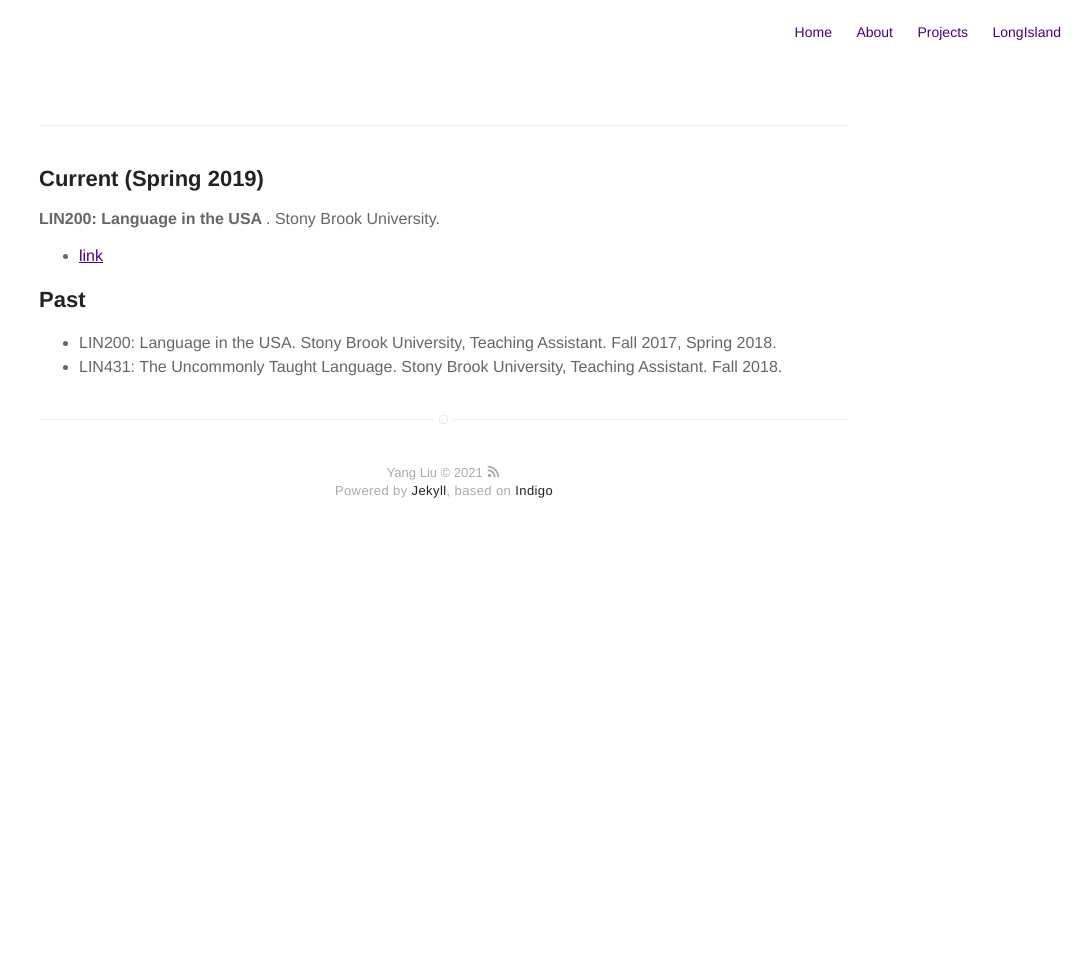
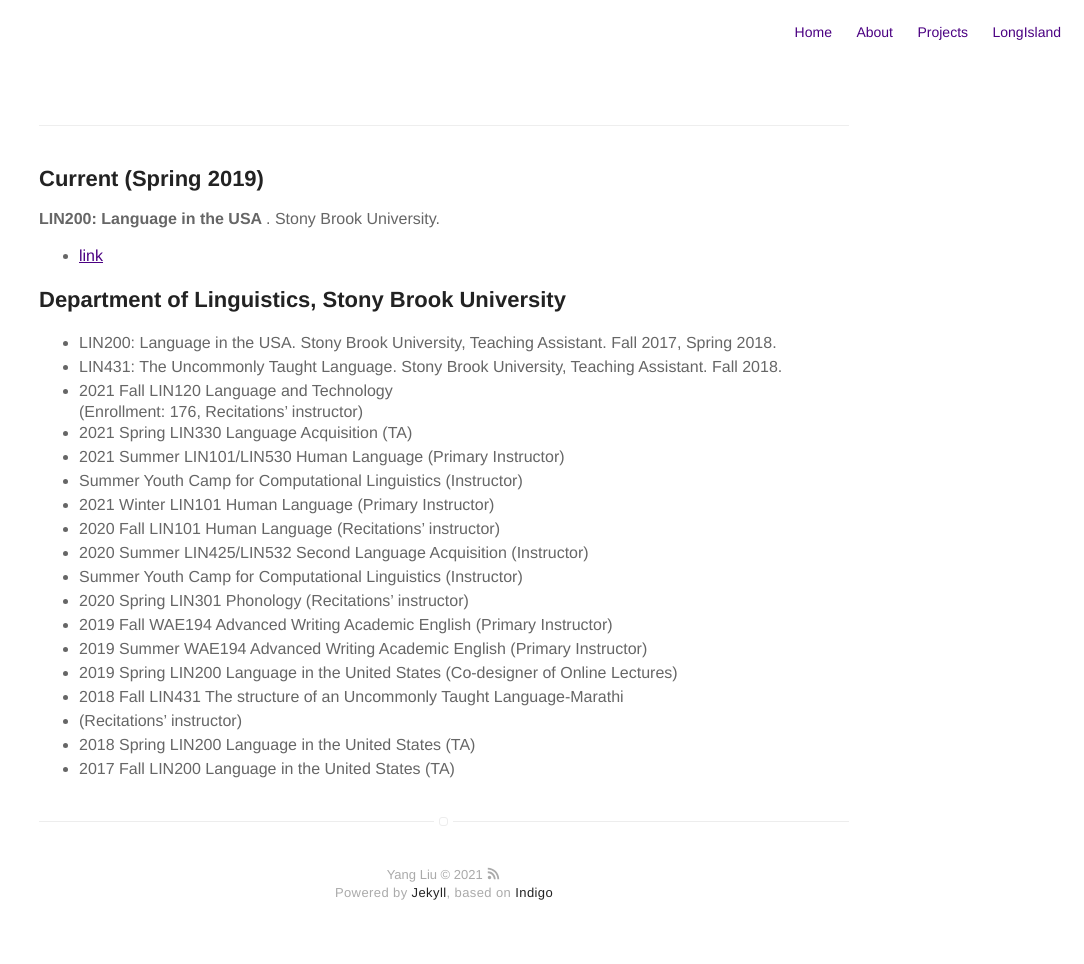
Before and after one commit to coglo/coglo.github.io, a Jekyll site: the page built from teaching.html, in a window 1280 px wide. Shown: the whole page, without its empty margins (196-1280 px from the left). Built offline with Jekyll 4.4.1, drawn with Linux system fonts in a browser that asks for light colours; before the commit the page ends 900 px from its top, so only the background shows below that.

Commit message:
Update teaching.html

```diff
--- a/teaching.html
+++ b/teaching.html
@@ -13,10 +13,29 @@ title: Teaching
 
 
 
-<h2>Past</h2>
+<h2> Department of Linguistics, Stony Brook University </h2>
 
 <ul class="skill-list">
 <li><b>LIN200: Language in the USA</b>. Stony Brook University, Teaching Assistant. Fall 2017, Spring 2018. </li>
 <li><b>LIN431: The Uncommonly Taught Language</b>. Stony Brook University, Teaching Assistant. Fall 2018. </li>
 
+<li><b>2021 Fall	LIN120 Language and Technology </b></li>
+(Enrollment: 176, Recitations’ instructor) </b></li>
+<li><b>2021 Spring	LIN330 Language Acquisition (TA) </b></li>
+<li><b>2021 Summer    LIN101/LIN530 Human Language (Primary Instructor) </b></li>
+<li><b>           		Summer Youth Camp for Computational Linguistics (Instructor) </b></li>
+<li><b>2021 Winter 	LIN101 Human Language (Primary Instructor) </b></li>
+<li><b>2020 Fall           LIN101 Human Language (Recitations’ instructor) </b></li>
+<li><b>2020 Summer    LIN425/LIN532 Second Language Acquisition (Instructor) </b></li>
+<li><b>               Summer Youth Camp for Computational Linguistics (Instructor) </b></li>
+<li><b>2020 Spring	LIN301 Phonology (Recitations’ instructor) </b></li>
+<li><b>2019 Fall	WAE194 Advanced Writing Academic English (Primary Instructor) </b></li>
+<li><b>2019 Summer   	WAE194 Advanced Writing Academic English (Primary Instructor) </b></li>
+<li><b>2019 Spring       LIN200 Language in the United States (Co-designer of Online Lectures) </b></li>
+<li><b>2018 Fall	LIN431 The structure of an Uncommonly Taught Language-Marathi  </b></li>
+<li><b>           (Recitations’ instructor) </b></li>
+<li><b>2018 Spring    	LIN200 Language in the United States (TA) </b></li>
+<li><b>2017 Fall	LIN200 Language in the United States (TA)</b></li>
+
+
 </ul>
```
